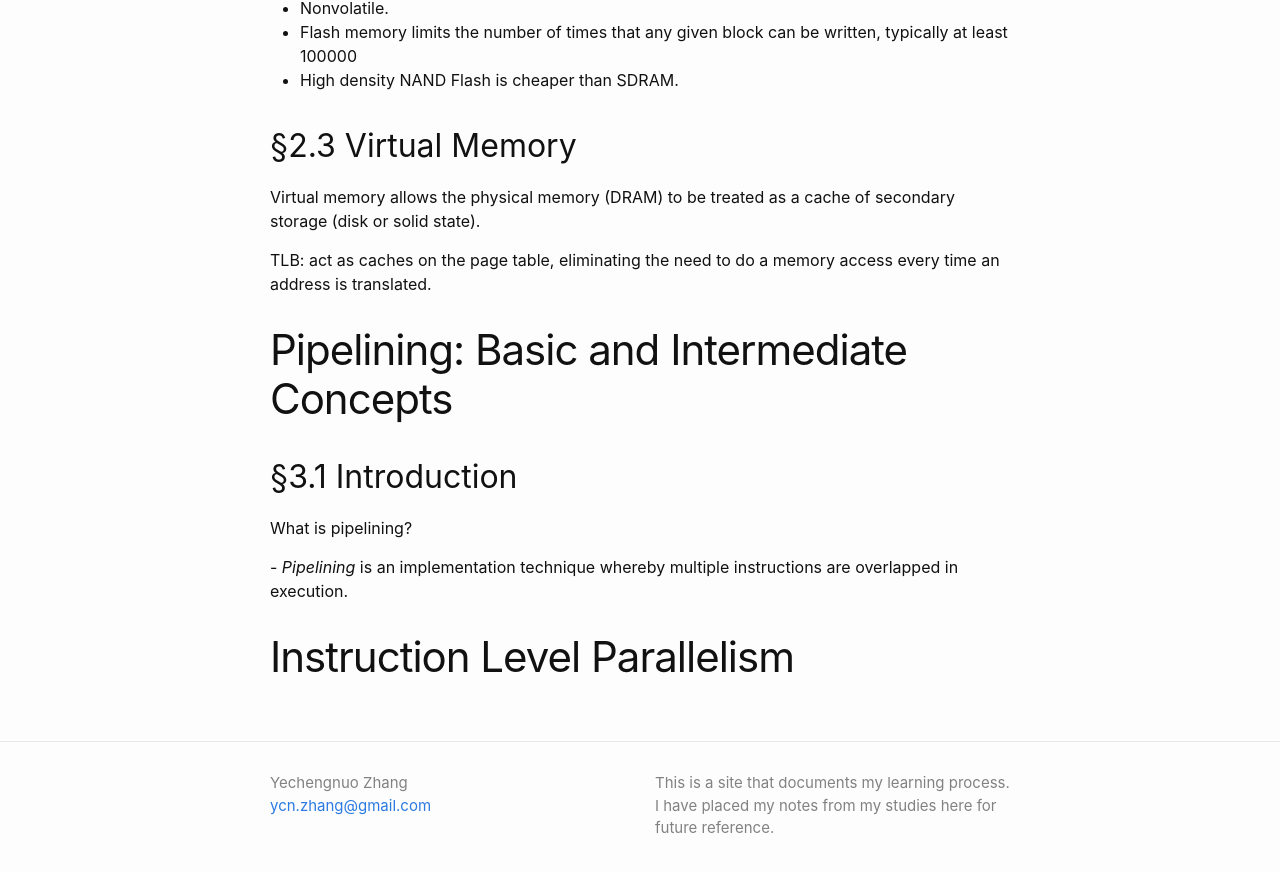
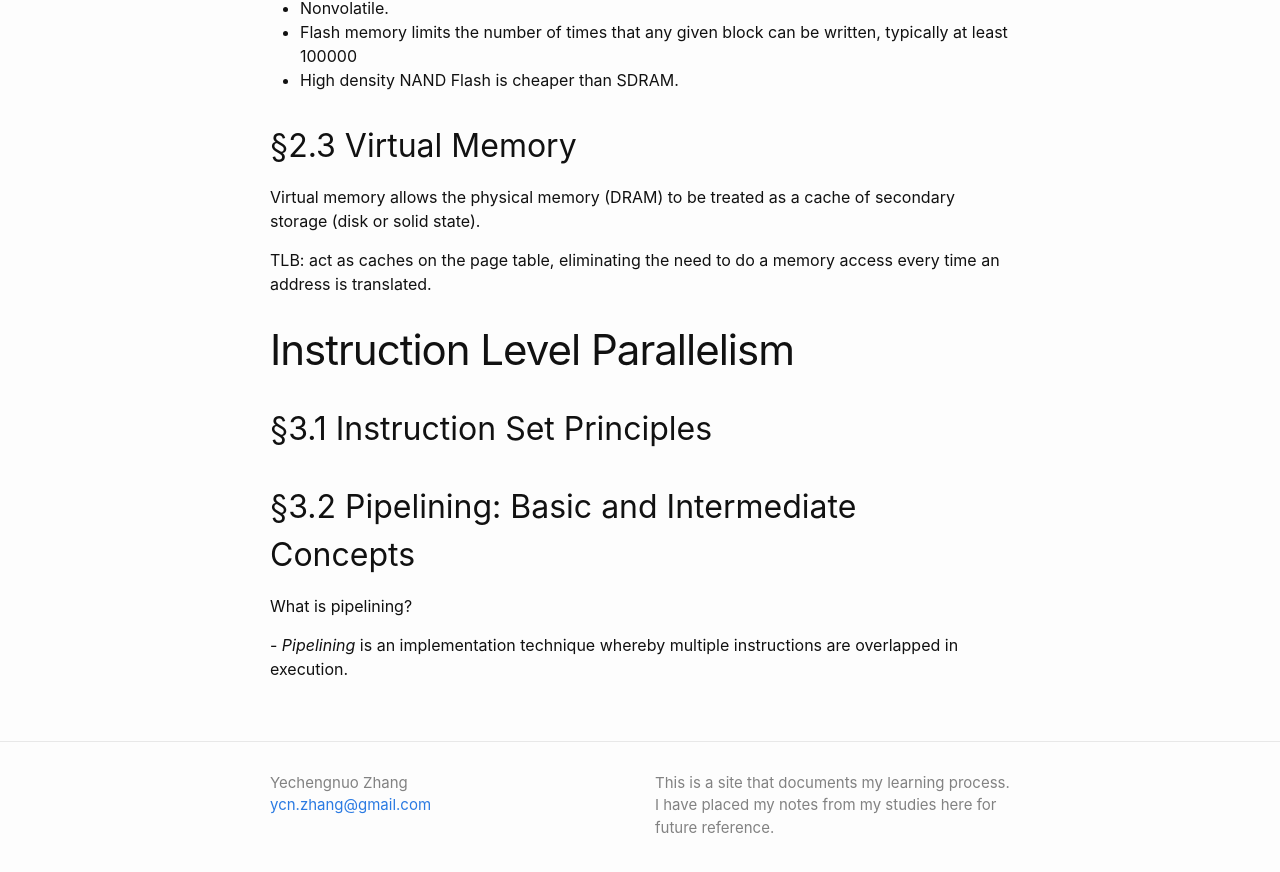
Before and after one commit to ycnzh/ycnzh.github.io, a Jekyll site: the page built from _pages/computer-architecture.md, in a window 1280 px wide and 900 px high, scrolled down 6756 px. Shown: the top 872 px of the window. Built offline with Jekyll 4.4.1, drawn with Linux system fonts in a browser that asks for light colours; some of the changed text lies outside the part shown.

Commit message:
added more contents to instruction set principles

```diff
--- a/_pages/computer-architecture.md
+++ b/_pages/computer-architecture.md
@@ -23,9 +23,9 @@ The computer architecture notes are mainly from Hennessy and Patterson's book: [
             - [HBM](#hbm)
         - [Flash memory](#flash-memory)
     - [§2.3 Virtual Memory](#%C2%A723-virtual-memory)
-- [Pipelining: Basic and Intermediate Concepts](#pipelining-basic-and-intermediate-concepts)
-    - [§3.1 Introduction](#%C2%A731-introduction)
 - [Instruction Level Parallelism](#instruction-level-parallelism)
+    - [§3.1 Instruction Set Principles](#%C2%A731-instruction-set-principles)
+    - [§3.2 Pipelining: Basic and Intermediate Concepts](#%C2%A732-pipelining-basic-and-intermediate-concepts)
 
 <!-- /TOC -->
 
@@ -200,12 +200,10 @@ Virtual memory allows the physical memory (DRAM) to be treated as a cache of sec
 TLB: act as caches on the page table, eliminating the need to do a memory access every time an address is translated.
 
 
-# Pipelining: Basic and Intermediate Concepts
-## §3.1 Introduction
+# Instruction Level Parallelism
+## §3.1 Instruction Set Principles
+
+## §3.2 Pipelining: Basic and Intermediate Concepts
 What is pipelining?
 
 \- *Pipelining* is an implementation technique whereby multiple instructions are overlapped in execution.
-
-
-
-# Instruction Level Parallelism
```
